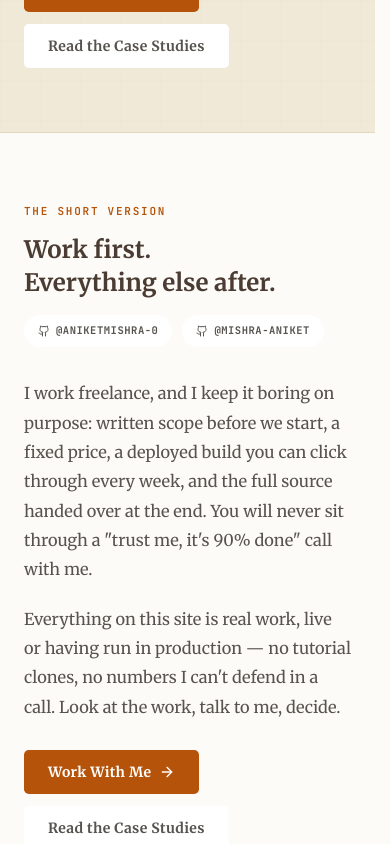
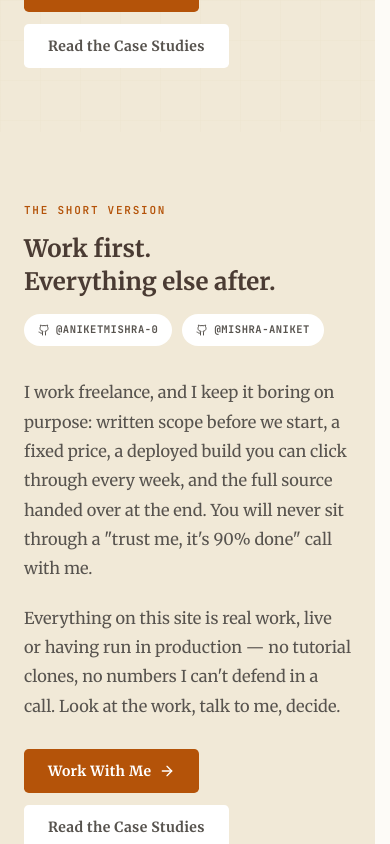
Before and after one commit to Mishra-Aniket/testing, a Next.js app: page /about in a window 390 px wide. Shown: the part 1120-1964 px from the top of the page. Built offline with nearby package versions, Linux system fonts and the light colour scheme; no server answers; a web font is replaced by a local one.

Commit message:
fix(about): continue warm tan background through the bio section (no white break after hero); remove self-referencing aniket.one labels from terrain card and 404 footer

```diff
--- a/app/about/AboutClientView.jsx
+++ b/app/about/AboutClientView.jsx
@@ -233,7 +233,7 @@ export default function AboutClientView() {
         </header>
 
         {/* ============ BIO ============ */}
-        <section className="relative border-t border-[#E4D9BC] py-16 md:py-20">
+        <section className="relative bg-[#F1E9D7] py-16 md:py-20">
           <div className="max-w-[1200px] mx-auto px-6 lg:px-8 grid grid-cols-1 lg:grid-cols-12 gap-8 lg:gap-14">
             <div className="lg:col-span-4">
               <span className="font-mono text-[11px] font-semibold uppercase tracking-[0.16em] text-[#B45309]">
--- a/app/components/AccuracyTerrain.jsx
+++ b/app/components/AccuracyTerrain.jsx
@@ -361,7 +361,7 @@ const MONTHS = [
     aniket0: 1,
     mishra: 28,
     combined: 29,
-    project: "aniket.one — Next-Gen 3D Interactive Portfolio",
+    project: "Interactive Portfolio Website",
     category: "High-Performance Web & 3D Visualizers",
     body: "Engineered an interactive 3D glassmorphic portfolio featuring custom SVG isometric hardware architectures, time-scrubbed contribution terrain, and real-time model spec evaluators.",
     repo: "aniket-one",
--- a/app/not-found.tsx
+++ b/app/not-found.tsx
@@ -45,7 +45,7 @@ export default function NotFound() {
         </div>
 
         <p className="mt-10 font-mono text-[11px] text-[#A8A29E]">
-          aniket.one · full-stack &amp; AI systems engineer
+          full-stack &amp; AI systems engineer
         </p>
       </main>
     </div>
```
